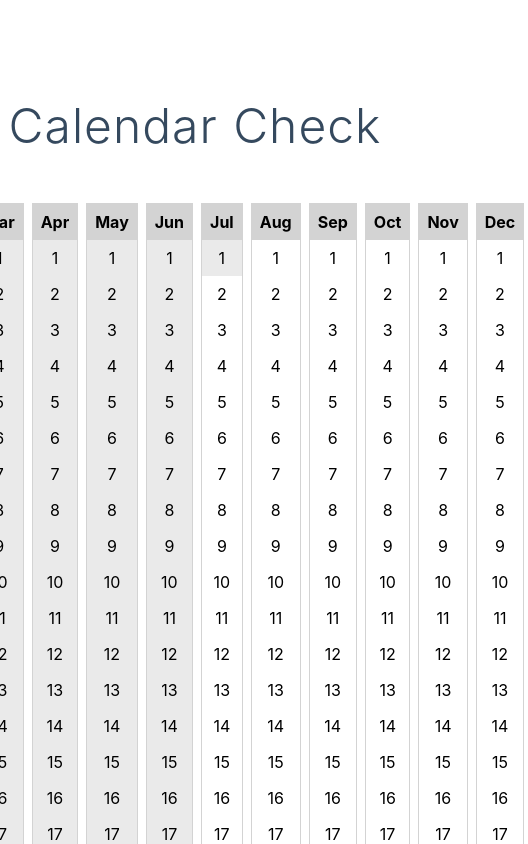
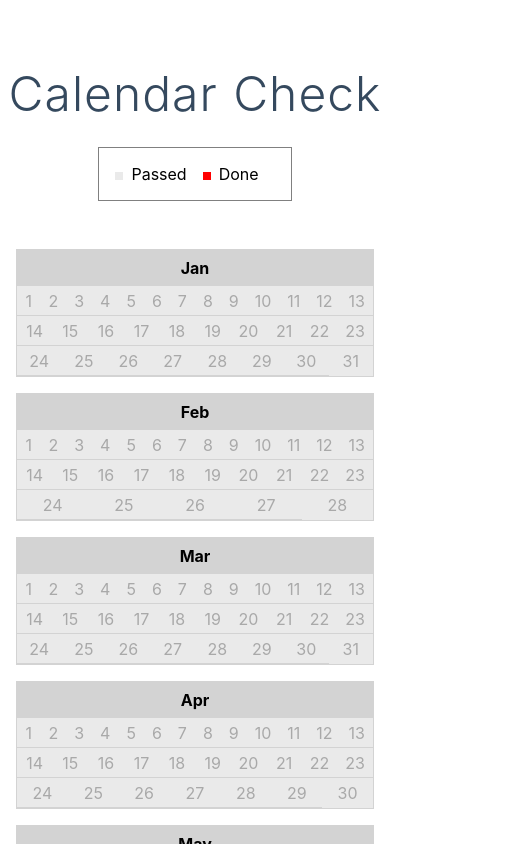
Before and after one commit to zlypher/calendar, a Nuxt app: page / in a window 390 px wide. Shown: the top 844 px of the page, 528 px wide, since content can reach past the window. Built offline with nearby package versions, Linux system fonts and the light colour scheme.

Commit message:
Continue working on initial Calendar implementation

```diff
--- a/components/Calendar.vue
+++ b/components/Calendar.vue
@@ -11,17 +11,7 @@ export default {
   components: {
     Month
   },
-  props: [ "year" ],
-  computed: {
-      months: function () {
-        const start = new Date(this.year, 0, 1);
-        console.log(this.year);
-        return [
-          "asdf",
-          "abc"
-        ]
-      }
-  }
+  props: [ "year" ]
 }
 </script>
 
@@ -31,4 +21,11 @@ export default {
   flex-direction: row;
   align-items: start;
 }
+
+@media screen and (max-width: 700px) {
+  .Calendar {
+    flex-direction: column;
+    padding: 16px;
+  }
+}
 </style>
--- a/components/Day.vue
+++ b/components/Day.vue
@@ -1,9 +1,10 @@
 <template>
-  <div class="Day"
-    v-bind:class="{ DayPassed: hasPassed }"
+  <a class="Day"
+    tabindex="0"
+    v-bind:class="{ DayPassed: hasPassed, DayChecked: $store.getters.isChecked(year, month, day) }"
     v-on:click="onClick">
     {{day}}
-  </div>
+  </a>
 </template>
 
 <script>
@@ -11,8 +12,11 @@ export default {
   props: ["year", "month", "day"],
   methods: {
     onClick() {
-      console.log("click");
-      console.log(this);
+      this.$store.commit("toggleDay", {
+        year: this.year,
+        month: this.month,
+        day: this.day
+      });
     }
   },
   computed: {
@@ -21,24 +25,47 @@ export default {
       const now = new Date();
 
       return date < now;
-    }
+    },
   }
 }
 </script>
 
 <style>
 .Day {
-  transition: background-color 50ms ease-in-out;
+  display: flex;
+  align-items: center;
+  justify-content: center;
+  transition: background-color 50ms ease-in-out, color 50ms ease-in-out;
   cursor: pointer;
   text-align: center;
   padding: 8px;
+  height: 30px;
+  color: darkgrey;
+  border-bottom: 1px solid lightgray;
+}
+
+.Day:last-child {
+  border-bottom: none;
 }
 
 .DayPassed {
   background-color: #eaeaea;
 }
 
+.Day:focus,
 .Day:hover {
+  color: black;
   background-color: lightgrey;
 }
+
+.DayChecked:hover,
+.DayChecked {
+  background-color: #ff0000;
+}
+
+@media screen and (max-width: 700px) {
+  .Day {
+    flex: 1;
+  }
+}
 </style>
--- /dev/null
+++ b/components/Legend.vue
@@ -0,0 +1,66 @@
+<template>
+  <aside class="Legend">
+    <ul class="LegendList">
+      <li v-for="item in items" :key="item.label" class="LegendItem">
+        <span class="LegendItemBox" v-bind:style="item.style"></span>
+        {{item.label}}
+      </li>
+    </ul>
+  </aside>
+</template>
+
+<script>
+export default {
+  data() {
+    return {
+      items: [
+        {
+          label: "Passed",
+          style: {
+            color: "#eaeaea"
+          }
+        },
+        {
+          label: "Done",
+          style: {
+            color: "red"
+          }
+        }
+      ]
+  }
+  }
+}
+</script>
+
+<style>
+.Legend {
+  display: flex;
+  padding: 1em;
+  border: 1px solid grey;
+  margin-bottom: 2em;
+}
+
+.LegendList {
+  display: flex;
+  list-style: none;
+  margin: 0;
+  padding: 0;
+}
+
+.LegendItem {
+  position: relative;
+  padding: 0 1em 0 16px;
+}
+
+.LegendItemBox {
+  content: "";
+  display: block;
+  position: absolute;
+  top: 8px;
+  left: 0;
+  width: 8px;
+  height: 8px;
+  background-color: currentColor;
+}
+
+</style>
--- a/components/Month.vue
+++ b/components/Month.vue
@@ -27,11 +27,25 @@ export default {
 
 <style>
 .Month {
+  transition: border 150ms ease-in-out;
   display: flex;
   flex-direction: column;
-  flex: 1 0 auto;
+  flex: 1 0 0;
   border: 1px solid lightgrey;
-  margin: 0 4px
+  margin: 0 4px;
+  width: 50px;
+}
+
+.Month:hover {
+  border: 1px solid red;
+}
+
+.Month:first-child {
+  margin-left: 0;
+}
+
+.Month:last-child {
+  margin-right: 0;
 }
 
 .Month-Name {
@@ -40,4 +54,18 @@ export default {
   font-weight: bold;
   background: lightgrey;
 }
+
+@media screen and (max-width: 700px) {
+  .Month {
+    width: auto;
+    margin: 0 0 1em 0;
+    flex: 1;
+    flex-direction: row;
+    flex-wrap: wrap;
+  }
+
+  .Month-Name {
+    flex-basis: 100%;
+  }
+}
 </style>
--- a/pages/index.vue
+++ b/pages/index.vue
@@ -1,18 +1,24 @@
 <template>
-  <section class="container">
+  <main class="container">
     <header>
       <h1 class="title">Calendar Check</h1>
     </header>
+    <Legend />
     <calendar year="2018" />
-  </section>
+    <footer class="footer">
+      Calendar v1.0.0
+    </footer>
+  </main>
 </template>
 
 <script>
 import Calendar from '~/components/Calendar.vue'
+import Legend from '~/components/Legend.vue'
 
 export default {
   components: {
-    Calendar
+    Calendar,
+    Legend
   }
 }
 </script>
@@ -25,7 +31,7 @@ export default {
   justify-content: center;
   align-items: center;
   text-align: center;
-  padding: 6em 0;
+  padding-top: 4em;
 }
 
 .title {
@@ -34,7 +40,14 @@ export default {
   font-weight: 300;
   font-size: 48px;
   color: #35495e;
-  margin-bottom: 1em;
+  margin-bottom: 0.5em;
   letter-spacing: 1px;
 }
+
+.footer {
+  margin-top: 2em;
+  padding: 0.5em;
+  width: 100%;
+  text-align: right;
+}
 </style>
--- /dev/null
+++ b/store/index.js
@@ -0,0 +1,31 @@
+import Vuex from "vuex";
+
+const dayKey = (year, month, day) => `${year}_${month}_${day - 1}`;
+
+const createStore = () => {
+  return new Vuex.Store({
+    state: {
+      calendar: {}
+    },
+    mutations: {
+      toggleDay (state, payload) {
+        const { year, month, day } = payload;
+        const key = dayKey(year, month, day);
+
+        const current = state.calendar[key];
+        state.calendar = {
+          ...state.calendar,
+          [key]: !!!current
+        };
+      }
+    },
+    getters: {
+      isChecked: (state) => (year, month, day) => {
+        const key = dayKey(year, month, day);
+        return !!state.calendar[key];
+      }
+    }
+  })
+}
+
+export default createStore;
```
